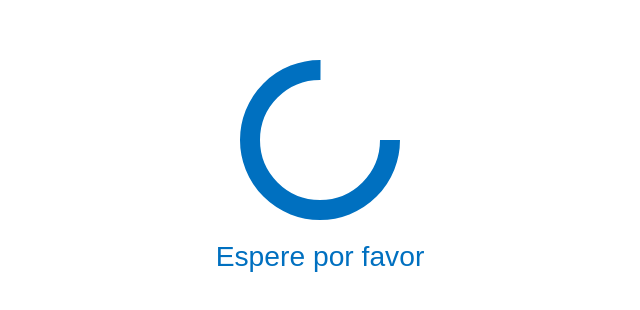
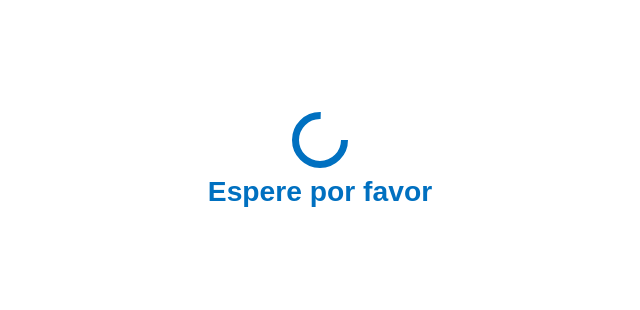
Before and after one commit to JuanMG22/loader-yms, a plain HTML site: page index.html in a window 1280 px wide. Shown: the part 244-554 px from the top of the page, without its empty margins (320-960 px from the left). Drawn offline with Linux system fonts and the light colour scheme.

Commit message:
first commit

```diff
--- a/index.html
+++ b/index.html
@@ -10,7 +10,7 @@
 <body>
     <!-- <div class="loader"></div> -->
     <div class="container">
-        <img src="./img/Rolling-1s-200px.svg" alt="">
+        <img width="70px" src="./img/Rolling-1s-200px.svg" alt="">
         <div>
             <span class="loader">Espere por favor</span>
         </div>
--- a/loader.css
+++ b/loader.css
@@ -16,6 +16,7 @@
   display: inline-block;
   position: relative;
   font-size: 28.23px;
+  font-weight: 600;
   font-family: Arial, Helvetica, sans-serif;
   box-sizing: border-box;
 }
```
